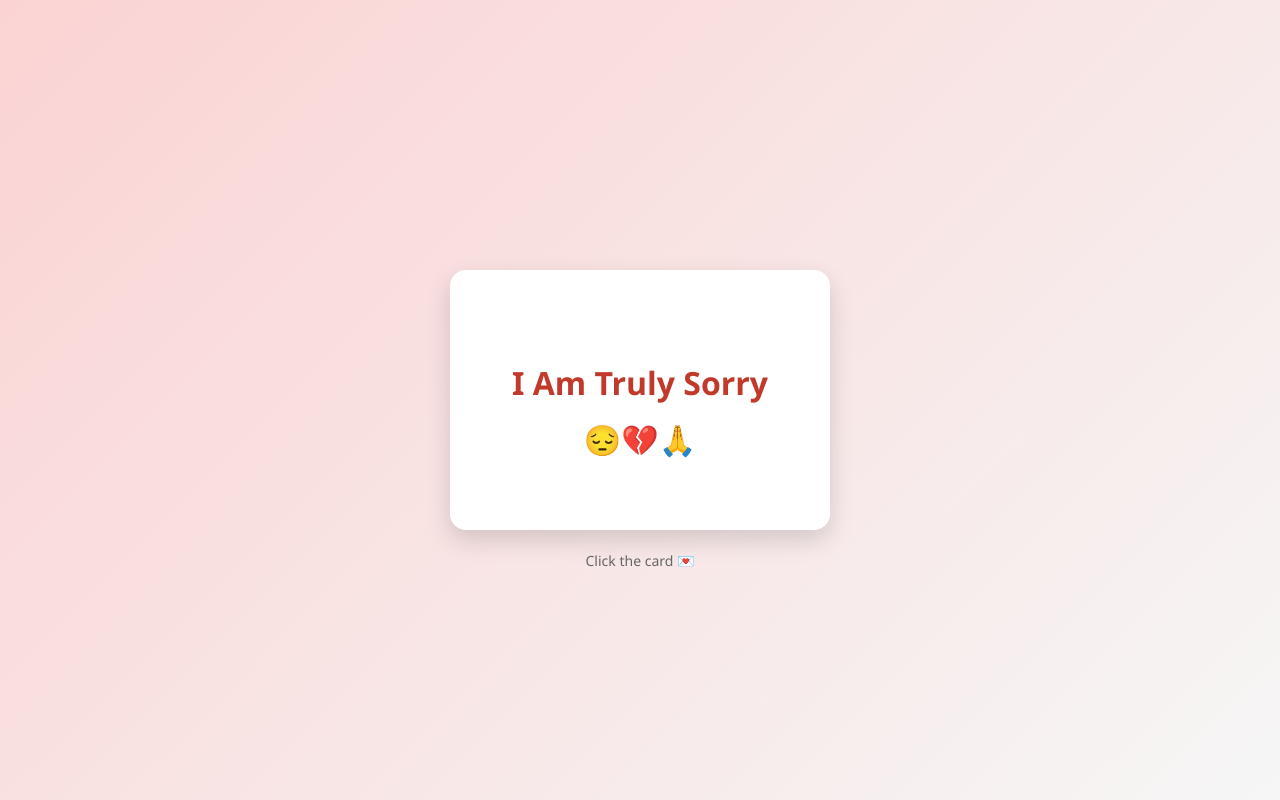
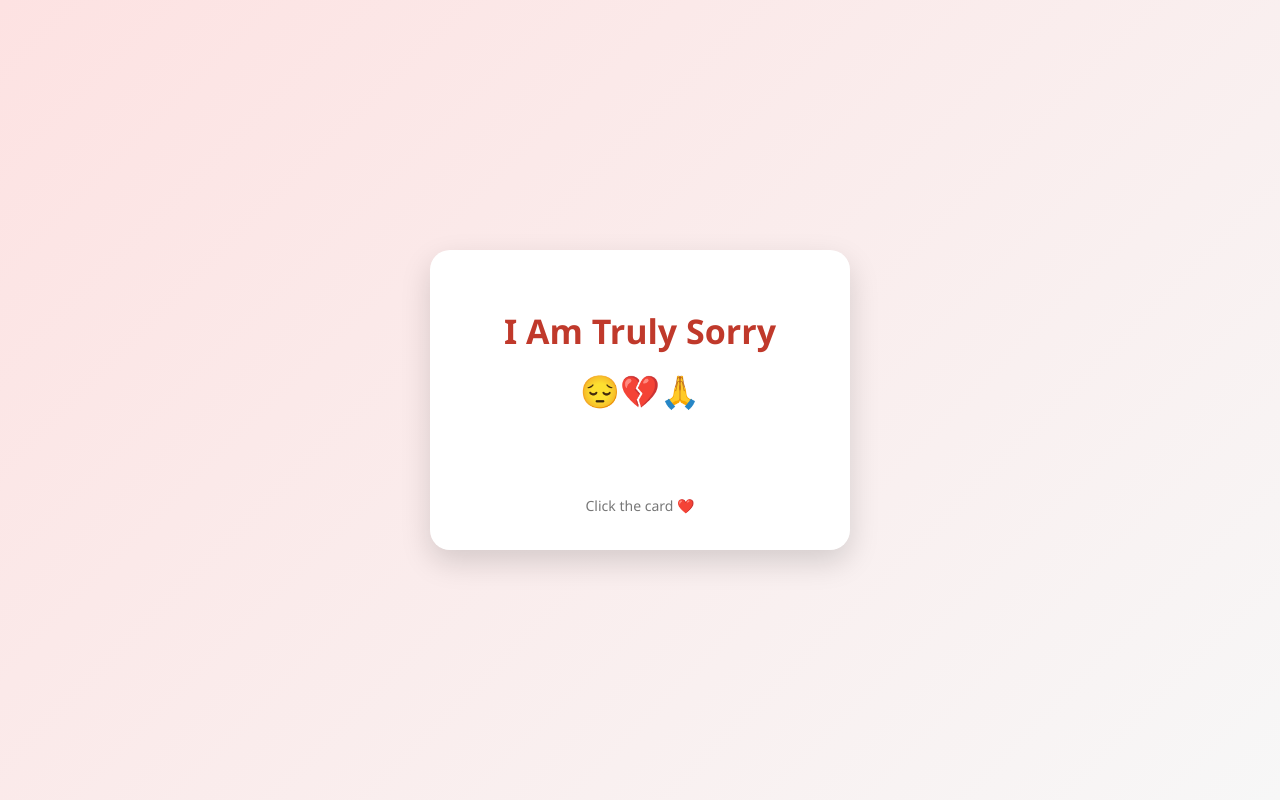
Before and after one commit to VishankB/VR4ever_S, a plain HTML site: page index.html in a window 1280 px wide. Drawn offline with Linux system fonts and the light colour scheme.

Commit message:
Update index.html

```diff
--- a/index.html
+++ b/index.html
@@ -6,24 +6,24 @@
 <style>
     body {
         margin: 0;
-        height: 100vh;
+        min-height: 100vh;
         display: flex;
         align-items: center;
         justify-content: center;
-        background: linear-gradient(135deg, #fbd3d3, #f6f6f6);
+        background: linear-gradient(135deg, #fde2e2, #f7f7f7);
         font-family: "Segoe UI", Arial, sans-serif;
     }
 
     .card-container {
-        perspective: 1000px;
+        perspective: 1200px;
     }
 
     .card {
-        width: 380px;
-        height: 260px;
+        width: 420px;
+        min-height: 300px;
         position: relative;
         transform-style: preserve-3d;
-        transition: transform 0.8s;
+        transition: transform 0.9s ease;
         cursor: pointer;
     }
 
@@ -33,43 +33,46 @@
 
     .card-face {
         position: absolute;
-        width: 100%;
-        height: 100%;
+        inset: 0;
         backface-visibility: hidden;
-        border-radius: 16px;
-        box-shadow: 0 10px 25px rgba(0,0,0,0.15);
+        border-radius: 20px;
+        background: #fff;
+        box-shadow: 0 12px 30px rgba(0,0,0,0.15);
+        padding: 35px;
+        box-sizing: border-box;
+
         display: flex;
-        align-items: center;
+        flex-direction: column;
         justify-content: center;
         text-align: center;
-        padding: 30px;
-        box-sizing: border-box;
     }
 
     /* Front */
-    .front {
-        background: white;
-    }
-
     .front h1 {
         color: #c0392b;
-        font-size: 32px;
+        font-size: 34px;
         margin-bottom: 15px;
     }
 
-    .front .emojis {
-        font-size: 30px;
+    .emojis {
+        font-size: 32px;
+        margin-bottom: 25px;
+    }
+
+    .hint {
+        margin-top: auto;
+        font-size: 14px;
+        color: #777;
     }
 
     /* Back */
     .back {
-        background: white;
         transform: rotateY(180deg);
     }
 
     .back h2 {
         color: #c0392b;
-        margin-bottom: 10px;
+        margin-bottom: 15px;
     }
 
     .back p {
@@ -77,36 +80,26 @@
         font-size: 16px;
         line-height: 1.7;
     }
-
-    .hint {
-        position: absolute;
-        bottom: -40px;
-        width: 100%;
-        text-align: center;
-        color: #666;
-        font-size: 14px;
-    }
 </style>
 </head>
 <body>
 
 <div class="card-container">
     <div class="card" onclick="this.classList.toggle('flipped')">
-        <!-- Front Side -->
+
+        <!-- Front -->
         <div class="card-face front">
-            <div>
             <h1>I Am Truly Sorry</h1>
             <div class="emojis">😔💔🙏</div>
-            </div>
+            <div class="hint">Click the card ❤️</div>
         </div>
 
-        <!-- Back Side -->
+        <!-- Back -->
         <div class="card-face back">
-            <div>
             <h2>I’m Truly Sorry</h2>
             <p>
-                    I know words can’t undo what happened,
-                    but I need you to know how deeply sorry I am.
+                I know words can’t undo what happened, but I need you to know
+                how deeply sorry I am.
                 <br><br>
                 I never meant to hurt you, and it breaks my heart knowing I did.
                 Please believe that I regret it sincerely.
@@ -114,9 +107,8 @@
                 If there’s a chance for forgiveness, I promise to do better.
             </p>
         </div>
+
     </div>
-    </div>
-    <div class="hint">Click the card 💌</div>
 </div>
 
 </body>
```
Lines whose indentation alone changed are shown as unchanged.
